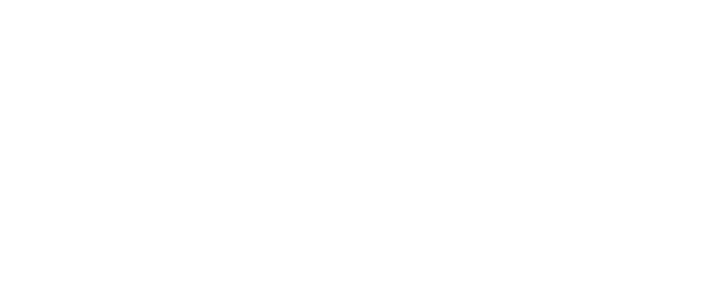
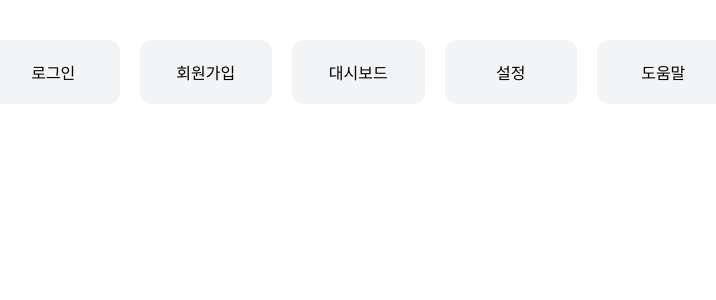
Before and after one commit to begojara99/components-box, a React (Create React App) app: page / in a window 1280 px wide. Before the commit this address had no page. Shown: the top 300 px of the page, without its empty margins (53-769 px from the left). Built offline with nearby package versions, Linux system fonts and the light colour scheme.

Commit message:
[FEATURE] 빈 home 만들기 #47

```diff
--- a/src/App.tsx
+++ b/src/App.tsx
@@ -1,31 +1,32 @@
 import styled from "styled-components";
 import { Route, Routes } from "react-router-dom";
-import InputSection from "./Display/Input.display";
-import ButtonSection from "./Display/Button.display";
-import LabelSection from "./Display/Label.display";
-import LoginForm from "./Display/InputField.display";
-import TestLogin from "./Display/AuthForm.display";
-import LabeledInputForm from "./Display/LabeledInputForm.display";
-import SearchBarForm from "./Display/SearchBarForm.display";
-import ProfileFormSection from "./Display/ProfileFormSection.display";
-import TestProductCard from "./Display/TestProductCard.display";
-import TestProfileCard from "./Display/TestProfileCard.display";
-import DashboardStat from "./Display/DashboardStat.display";
-import UserCardSection from "./Display/UserCardSection.display";
-import TestHeader from "./Display/TestHeader.display";
-import TestFooter from "./Display/TestFooter.display";
-import TestSidebar from "./Display/TestSidebar.display";
-import TestModal from "./Display/TestModal.display";
-import LoginTemplate from "./Display/LoginTemplate.display";
-import DashboardTemplate from "./Display/DashboardTemplate.display";
-import DeleteConfirmModal from "./Display/DeleteConfirmModal.display";
-import { NoResult } from "./Display/NoResult.display";
+import InputSection from "./display/Input.display";
+import ButtonSection from "./display/Button.display";
+import LabelSection from "./display/Label.display";
+import LoginForm from "./display/InputField.display";
+import TestLogin from "./display/AuthForm.display";
+import LabeledInputForm from "./display/LabeledInputForm.display";
+import SearchBarForm from "./display/SearchBarForm.display";
+import ProfileFormSection from "./display/ProfileFormSection.display";
+import TestProductCard from "./display/TestProductCard.display";
+import TestProfileCard from "./display/TestProfileCard.display";
+import DashboardStat from "./display/DashboardStat.display";
+import UserCardSection from "./display/UserCardSection.display";
+import TestHeader from "./display/TestHeader.display";
+import TestFooter from "./display/TestFooter.display";
+import TestSidebar from "./display/TestSidebar.display";
+import TestModal from "./display/TestModal.display";
+import LoginTemplate from "./display/LoginTemplate.display";
+import DashboardTemplate from "./display/DashboardTemplate.display";
+import DeleteConfirmModal from "./display/DeleteConfirmModal.display";
+import { NoResult } from "./display/NoResult.display";
 import DashboardPage from "./components/pages/dashboard/dashboard";
 import LoginPage from "./components/pages/login/Login";
 import SignupPage from "./components/pages/signup/Signup";
 import SignupCompletePage from "./components/pages/signup/SignupComplete";
 import NotFoundPage from "./components/pages/notfound/NotFound";
 import SettingsPage from "./components/pages/setting/setting";
+import HomePage from "./pages/Home";
 
 const Root = styled.div`
   position: absolute;
@@ -39,6 +40,7 @@
   return (
     <Root>
       <Routes>
+        <Route path="/" element={<HomePage />} />
         <Route path="/input" element={<InputSection />} />
         <Route path="/button" element={<ButtonSection />} />
         <Route path="/label" element={<LabelSection />} />
--- /dev/null
+++ b/src/pages/Home.tsx
@@ -0,0 +1,45 @@
+import { useNavigate } from "react-router-dom";
+import styled from "styled-components";
+
+const Grid = styled.div`
+  display: grid;
+  grid-template-columns: repeat(auto-fill, minmax(120px, 1fr));
+  gap: 20px;
+  padding: 40px;
+`;
+
+const NavCard = styled.button`
+  background-color: #f3f4f6;
+  border: none;
+  border-radius: 12px;
+  padding: 20px;
+  cursor: pointer;
+  text-align: center;
+  font-size: 1rem;
+  transition: background-color 0.2s;
+  &:hover {
+    background-color: #e5e7eb;
+  }
+`;
+
+const routes = [
+  { path: "/login", label: "로그인" },
+  { path: "/signup", label: "회원가입" },
+  { path: "/dashboard", label: "대시보드" },
+  { path: "/setting", label: "설정" },
+  { path: "/help", label: "도움말" },
+];
+
+export default function HomePage() {
+  const navigate = useNavigate();
+
+  return (
+    <Grid>
+      {routes.map(({ path, label }) => (
+        <NavCard key={path} onClick={() => navigate(path)}>
+          {label}
+        </NavCard>
+      ))}
+    </Grid>
+  );
+}
```
